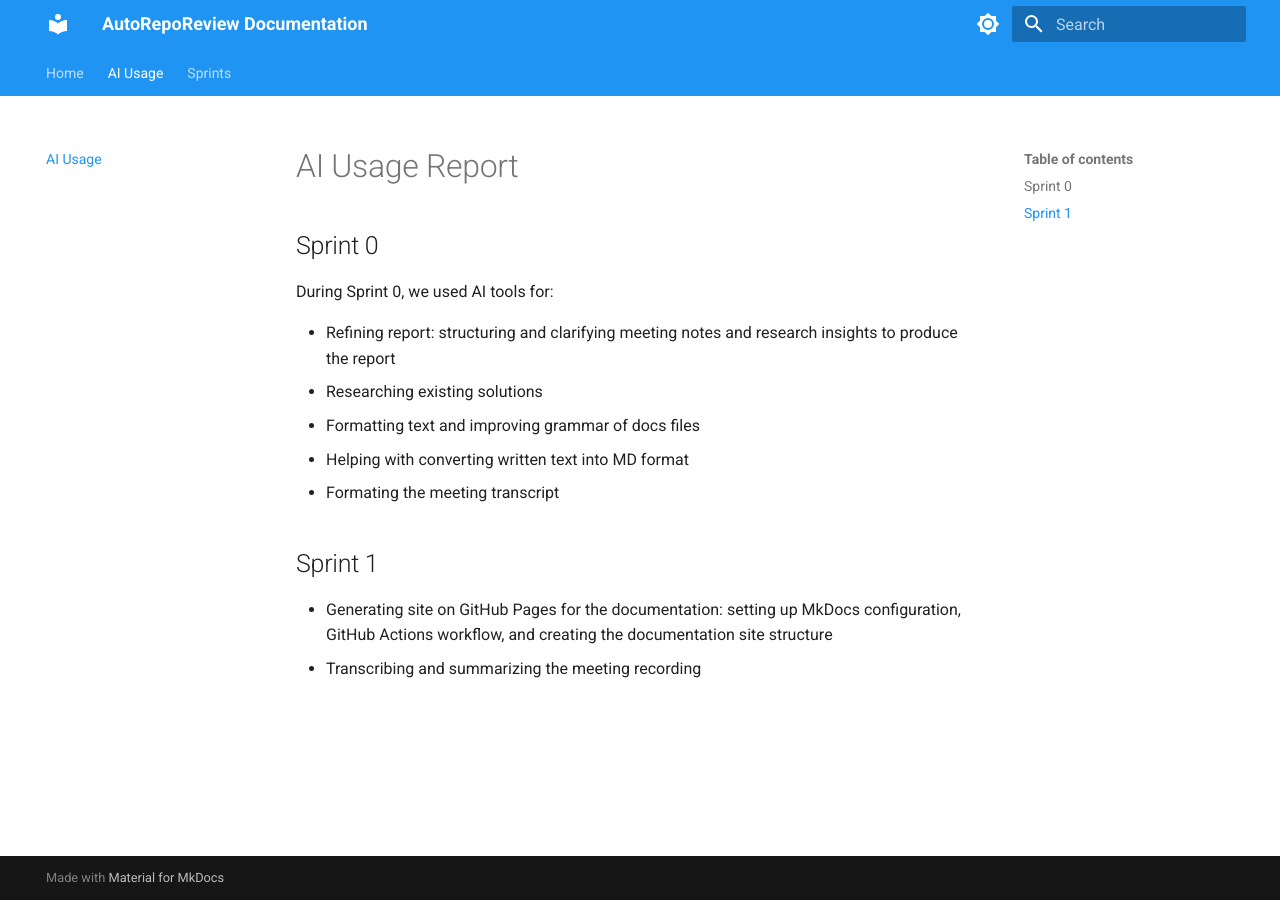
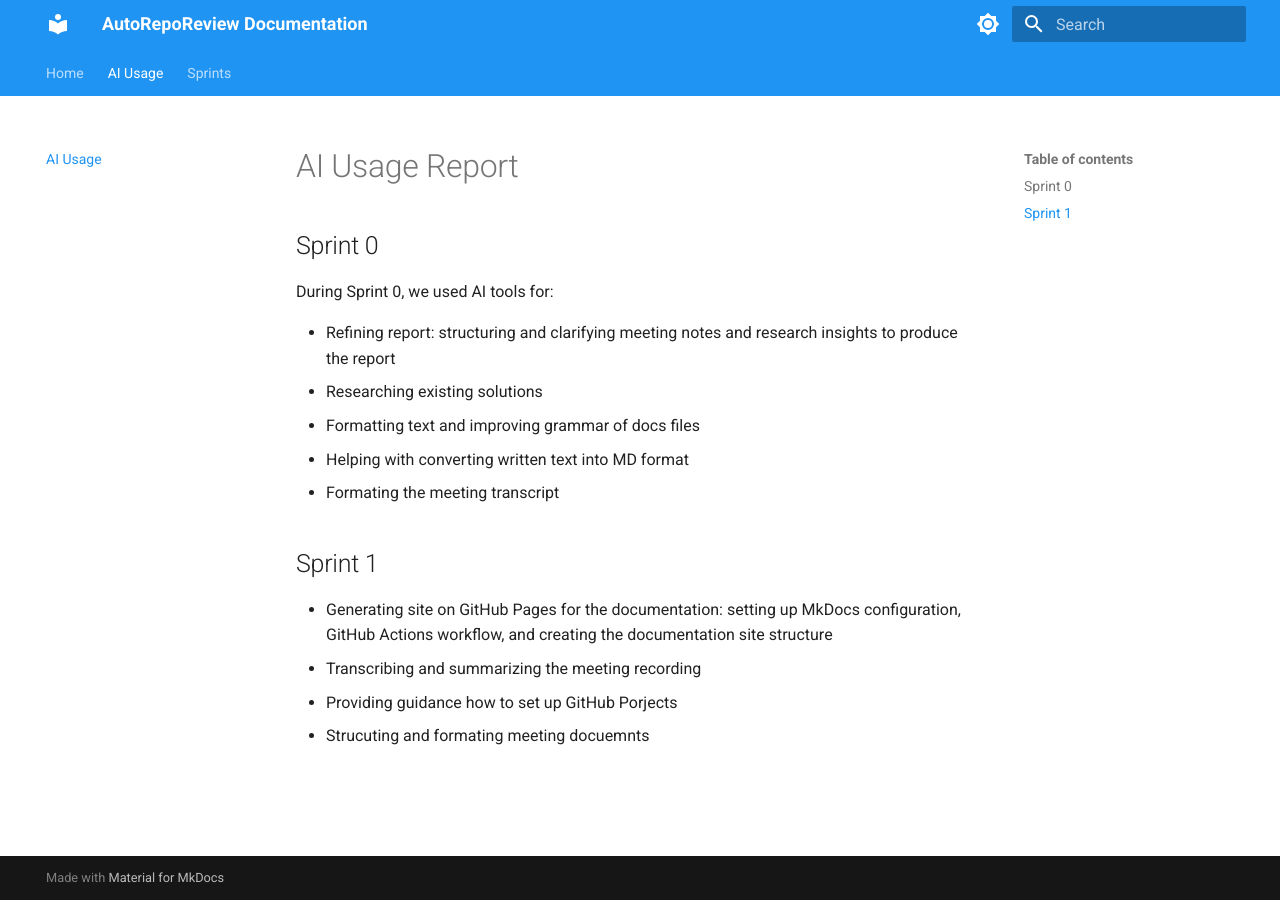
Before and after one commit to AutoRepoReviewITPD/AutoRepoReview, an MkDocs documentation site: the page built from docs/ai-usage.md, in a window 1280 px wide. Built offline with MkDocs 1.6.1 and Material for MkDocs 9.7.7, drawn with Linux system fonts in a browser that asks for light colours.

Commit message:
Modify ai usage

```diff
--- a/docs/ai-usage.md
+++ b/docs/ai-usage.md
@@ -13,3 +13,5 @@ During Sprint 0, we used AI tools for:
 ## Sprint 1
 - Generating site on GitHub Pages for the documentation: setting up MkDocs configuration, GitHub Actions workflow, and creating the documentation site structure
 - Transcribing and summarizing the meeting recording
+- Providing guidance how to set up GitHub Porjects
+- Strucuting and formating meeting docuemnts
```
